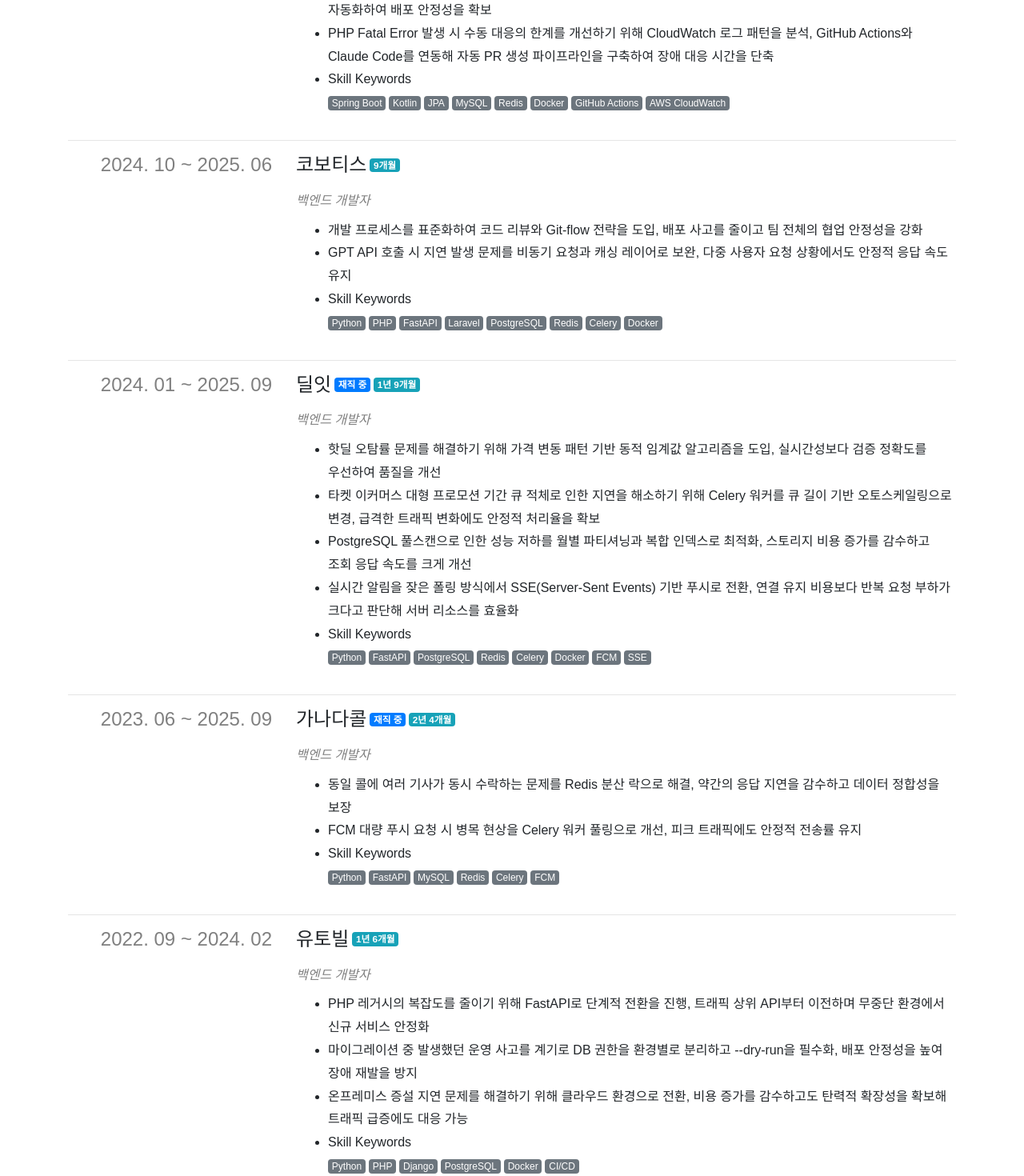
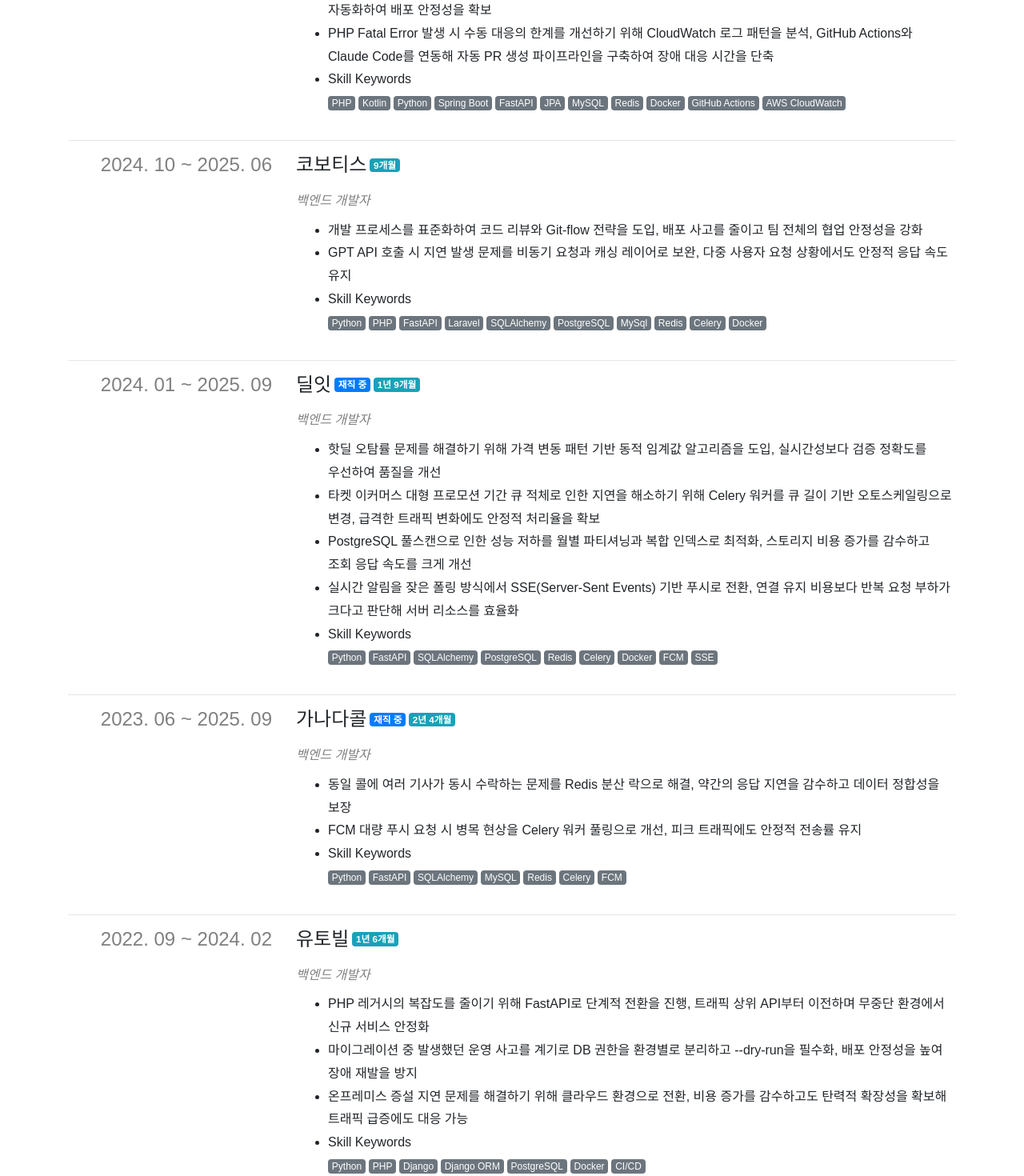
Before and after one commit to yuneast/resume, a Next.js app: page / in a window 1280 px wide. Shown: the part 1440-2910 px from the top of the page at 80% size. Built offline with nearby package versions, Linux system fonts and the light colour scheme; a web font is replaced by a local one.

Commit message:
Update experience.ts

```diff
--- a/payload/experience.ts
+++ b/payload/experience.ts
@@ -18,8 +18,11 @@
             'PHP Fatal Error 발생 시 수동 대응의 한계를 개선하기 위해 CloudWatch 로그 패턴을 분석, GitHub Actions와 Claude Code를 연동해 자동 PR 생성 파이프라인을 구축하여 장애 대응 시간을 단축',
           ],
           skillKeywords: [
+            'PHP',
+            'Kotlin',
+            'Python',
             'Spring Boot',
-            'Kotlin',
+            'FastAPI',
             'JPA',
             'MySQL',
             'Redis',
@@ -46,7 +49,9 @@
             "PHP",
             'FastAPI',
             'Laravel',
+            'SQLAlchemy',
             'PostgreSQL',
+            'MySql',
             'Redis',
             'Celery',
             'Docker',
@@ -69,6 +74,7 @@
           skillKeywords: [
             'Python',
             'FastAPI',
+            'SQLAlchemy',
             'PostgreSQL',
             'Redis',
             'Celery',
@@ -92,6 +98,7 @@
           skillKeywords: [
             'Python',
             'FastAPI',
+            'SQLAlchemy',
             'MySQL',
             'Redis',
             'Celery',
@@ -116,6 +123,7 @@
             'Python',
             'PHP',
             'Django',
+            'Django ORM',
             'PostgreSQL',
             'Docker',
             'CI/CD',
@@ -138,6 +146,7 @@
           skillKeywords: [
             'Python',
             'PHP',
+            'JavaScript',
             "MySQL",
             'PostgreSQL',
           ],
```
